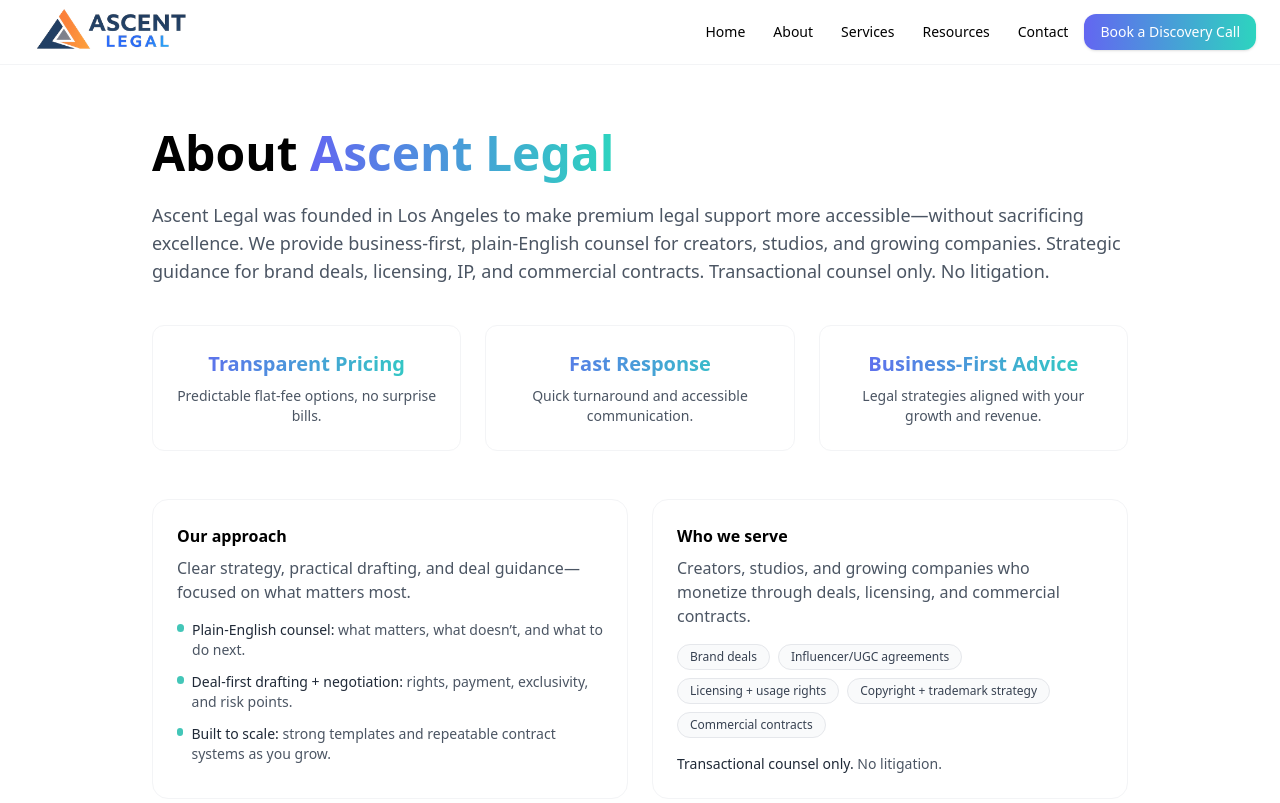
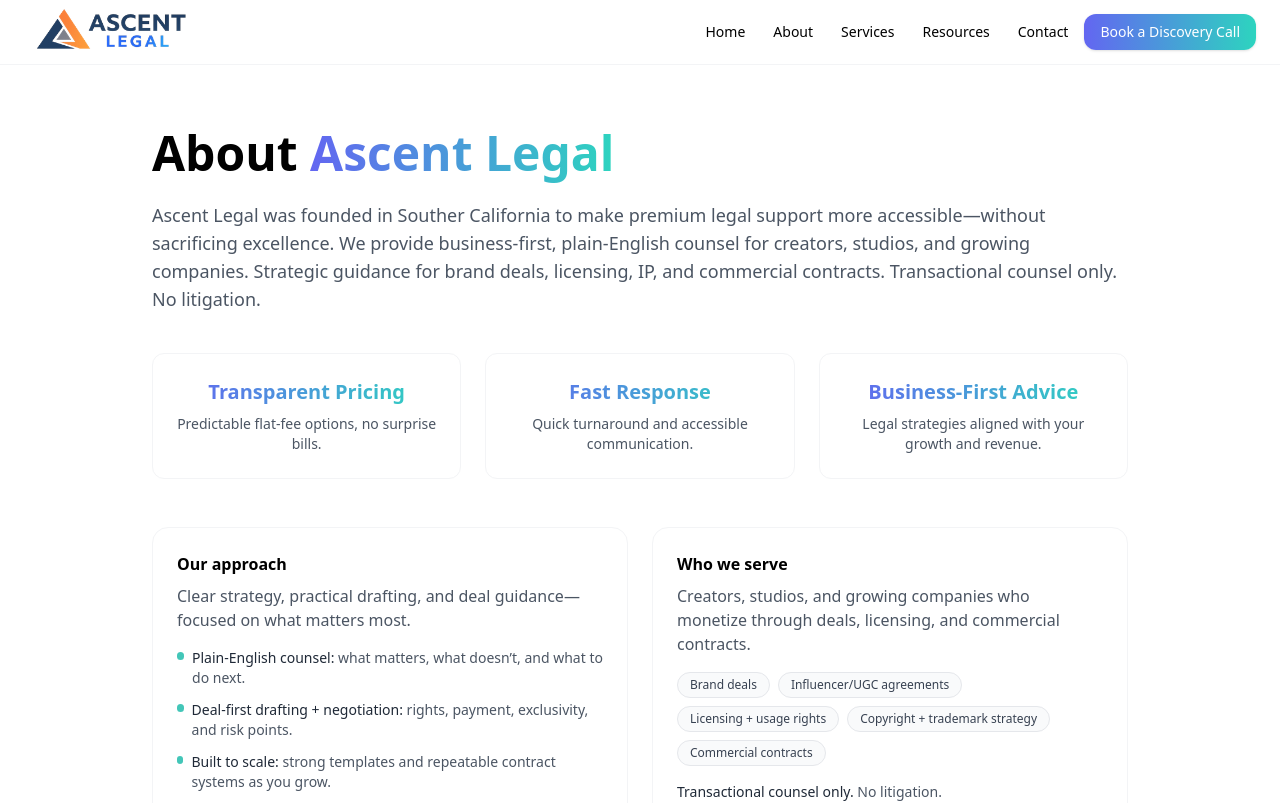
Before and after one commit to ajdreams17/Ascentlegal, a Next.js app: page /about in a window 1280 px wide. Shown: the top 803 px of the page. Built offline with nearby package versions, Linux system fonts and the light colour scheme.

Commit message:
Update page.jsx

```diff
--- a/app/about/page.jsx
+++ b/app/about/page.jsx
@@ -27,7 +27,7 @@ export default function AboutPage() {
       </h1>
 
       <p className="mt-6 text-lg text-gray-600">
-        Ascent Legal was founded in Los Angeles to make premium legal support more accessible—without sacrificing excellence.
+        Ascent Legal was founded in Souther California to make premium legal support more accessible—without sacrificing excellence.
         We provide business-first, plain-English counsel for creators, studios, and growing companies. Strategic guidance for
         brand deals, licensing, IP, and commercial contracts. Transactional counsel only. No litigation.
       </p>
```
